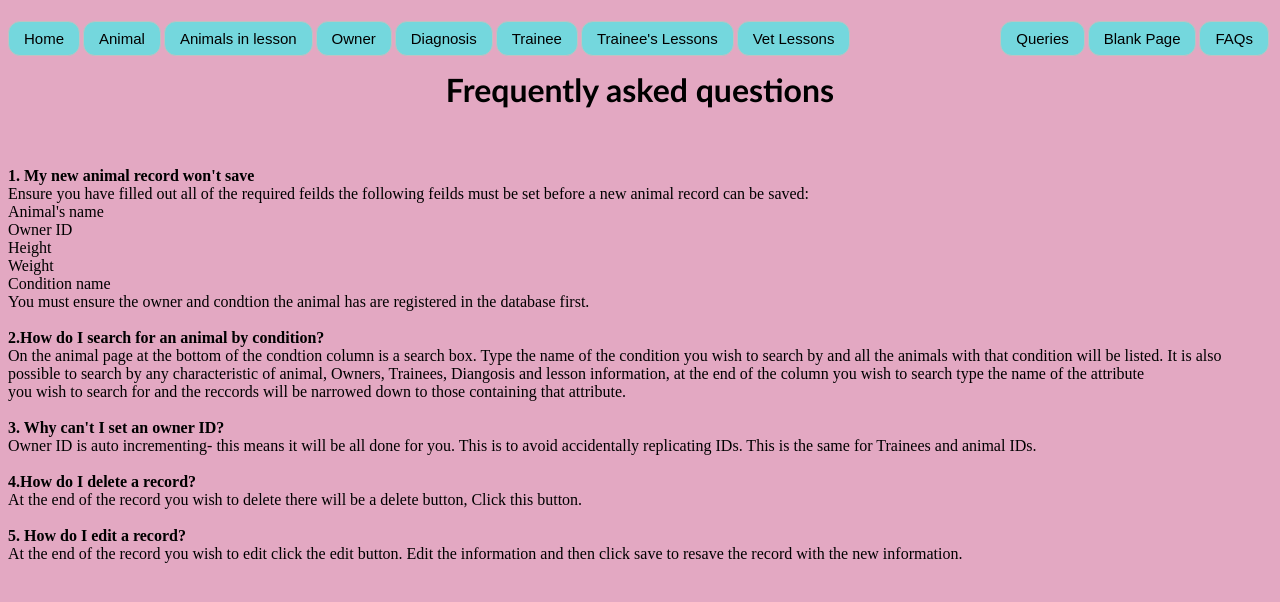
After one commit to TINYJD/Animals-R-Us-17.04.2020, a CodeIgniter app: page /codeigniter/index.php/main/FAQ in a window 1280 px wide. The commit adds this page. Shown: the top 602 px of the page. Run offline with CodeIgniter, Linux system fonts and the light colour scheme.

Commit message:
changes in dropdown menus

```diff
--- a/EasyPHP_v2/data/localweb/animals_r_us/application/controllers/main.php
+++ b/EasyPHP_v2/data/localweb/animals_r_us/application/controllers/main.php
@@ -42,7 +42,7 @@ class Main extends CI_Controller {
 
 		//many-to-many relationship with link table see grocery crud website: www.grocerycrud.com/examples/set_a_relation_n_n
 		//('give a new name to related column for list in fields here', 'join table', 'other parent table', 'this fk in join table', 'other fk in join table', 'other parent table's viewable column to see in field')
-		$crud->set_relation('Owner_ID','owner', 'Owner_ID');
+		$crud->set_relation('Owner_ID','owner', '{Owner_ID} - {Given_Name} {Family_Name}' );
 		//$crud->set_relation_n_n('Animal_ID','animal', 'Animal_ID');
 		//$crud->set_relation_n_n('Lesson_ID','vetlesson', 'Lesson_ID);
 		$crud->set_relation('Condition_Name','diagnosis', 'Condition_Name');
@@ -78,14 +78,13 @@ class Main extends CI_Controller {
 
 		$crud->set_table('animalsinlesson');
 		$crud->set_subject('animalsinlesson');
-		$crud->columns('Condition_Level','Animal_ID', 'Lesson_ID');
-		$crud->fields('Condition_Level','Animal_ID', 'Lesson_ID');
-		$crud->required_fields('Condition_Level','Animal_ID', 'Lesson_Id');
-		$crud->set_relation('Condition_Level','diagnosis','Condition_Level');
-		$crud->set_relation('Animal_ID', 'Animal', 'Animal_ID');
-		$crud->set_relation('Lesson_ID', 'vetlesson', 'Lesson_Number');
-
-		$crud->display_as('Condition_Level', 'Condition Level');
+		$crud->columns('Lesson_ID','Animal_ID');
+		$crud->fields('Lesson_ID','Animal_ID');
+		$crud->required_fields('Animal_ID', 'Lesson_Id');
+		//$crud->set_relation('Condition_Level','diagnosis','Condition_Level');
+		$crud->set_relation('Animal_ID', 'Animal', '{Animal_ID} - {Animal_Name}');
+		$crud->set_relation('Lesson_ID', 'vetlesson', '{Lesson_Number} - {Lesson_Level}');
+		//$crud->display_as('Condition_Level', 'Condition Level');
 		$crud->display_as('Vetlesson', 'Lesson');
 		$crud->display_as('animalsinlesson', 'Animals in lesson');
 
@@ -178,8 +177,8 @@ class Main extends CI_Controller {
 		$crud->required_fields('Trainee_ID', 'Lesson_No');
 		$crud->display_as('Trainee_ID', 'Trainee ID');
 		$crud->display_as('Lesson_No', 'Lesson Number');
-		$crud->set_relation('Trainee_ID','trainee', 'Trainee_ID');
-		$crud->set_relation('Lesson_No','vetlesson', 'Lesson_Number');
+		$crud->set_relation('Trainee_ID','trainee', '{Trainee_ID}- {Family_Name}');
+		$crud->set_relation('Lesson_No','vetlesson', '{Lesson_Number}- {Lesson_Level}');
 
 		$output = $crud->render();
 		$this->traineesinlesson_output($output);
@@ -240,4 +239,9 @@ class Main extends CI_Controller {
 		$this->load->view('header');
 		$this->load->view('blank_view');
 	}
+	public function FAQ()
+	{
+		$this->load->view('header');
+		$this->load->view('FAQ_view');
+	}
 }
--- /dev/null
+++ b/EasyPHP_v2/data/localweb/animals_r_us/application/views/FAQ_view.php
@@ -0,0 +1,42 @@
+<!DOCTYPE html>
+<html>
+<head>
+	<meta charset="utf-8" />
+	<style>
+		h1 { text-align: center; 	font-family: Calibri; }
+	    body {background-color: #E3A8C2;}
+	</style>
+</head>
+<body>
+<h1>Frequently asked questions</h1>
+
+<br>
+<br>
+
+<b>1. My new animal record won't save </b> <br>
+Ensure you have filled out all of the required feilds the following feilds must be set before a new animal record can be saved: <br> Animal's name
+																																 <br>Owner ID
+																																 <br>Height
+																																 <br>Weight
+																																 <br>Condition name
+<br>You must ensure the owner and condtion the animal has are registered in the database first.<br>
+
+<br> <b>2.How do I search for an animal by condition? </b> <br>
+On the animal page at the bottom of the condtion column is a search box. Type the name of the condition you wish to search by and all the animals with that condition will
+ be listed. It is also <br> possible to search by any characteristic of animal, Owners, Trainees, Diangosis and lesson information, at the end of the column you wish to search
+type the name of the attribute  <br> you wish to search for and the reccords will be narrowed down to those containing that attribute. <br>
+
+<br> <b>3. Why can't I set an owner ID? </b> <br>
+Owner ID is auto incrementing- this means it will be all done for you. This is to avoid accidentally replicating IDs. This is the same for Trainees and animal IDs. <br>
+
+<br> <b> 4.How do I delete a record? </b> <br>
+At the end of the record you wish to delete there will be a delete button, Click this button. <br>
+
+<br> <b> 5. How do I edit a record? </b> <br>
+At the end of the record you wish to edit click the edit button. Edit the information and then click save to resave the record with the new information. <br>
+
+
+
+
+</body>
+</html>
--- a/EasyPHP_v2/data/localweb/animals_r_us/application/views/header.php
+++ b/EasyPHP_v2/data/localweb/animals_r_us/application/views/header.php
@@ -25,6 +25,7 @@
 		<li><a href='<?php echo site_url('main/traineesinlesson')?>'>Trainee's Lessons</a></li>
 		<li><a href='<?php echo site_url('main/vetlesson')?>'>Vet Lessons</a></li>
 			<ul id="rightnav">
+		<li><a href='<?php echo site_url('main/FAQ')?>'>FAQs</a></li>
 			<li><a href='<?php echo site_url('main/blank')?>'>Blank Page</a></li>
 			<li><a href='<?php echo site_url('main/querynav')?>'>Queries</a></li>
 			</ul>
```
Also changed, not shown: 2 other files.
